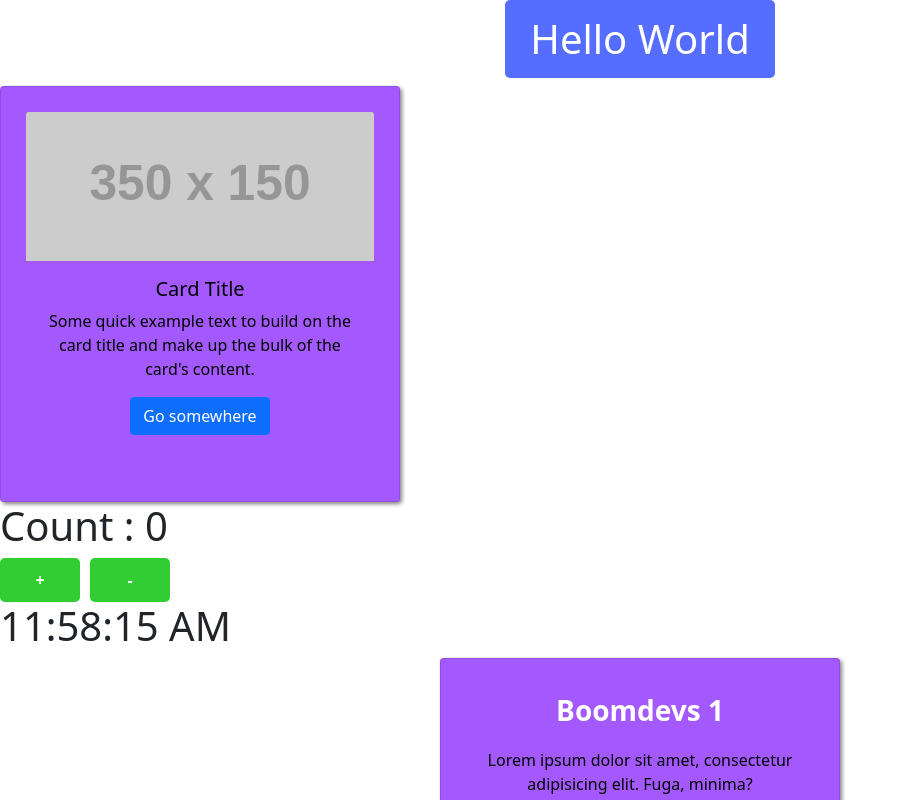
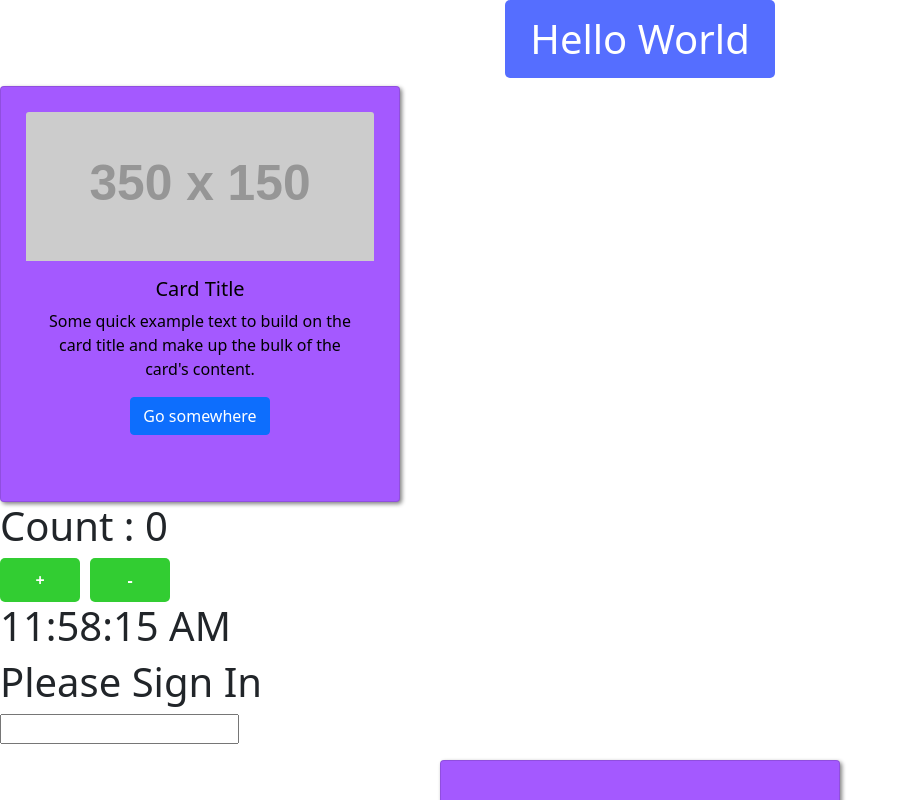
Before and after one commit to noruzzamanrubel/React, a React (Create React App) app: page / in a window 1280 px wide. Shown: the top 800 px of the page, without its empty margins (0-908 px from the left). Built offline with nearby package versions, Linux system fonts and the light colour scheme.

Commit message:
conditional reander and onchange event handler

```diff
--- a/src/App.js
+++ b/src/App.js
@@ -5,7 +5,8 @@ import Data from "./data.json";
 import { v4 as uuidv4 } from "uuid";
 import ReactBootstrap from "./components/React_Bootstrap/ReactBootstrap";
 import State from "./components/State";
-
+import Index from "./components/Conditional_Rendering/Index";
+import Onchange from "./components/Event_Handler/Onchange";
 const App = () => {
 
     let items = [];
@@ -41,6 +42,8 @@ const App = () => {
       <Heading />
       <ReactBootstrap />
       <State />
+      <Index />
+      <Onchange />
       {items}
     </div>
   )
--- /dev/null
+++ b/src/components/Conditional_Rendering/HomePage.js
@@ -0,0 +1,9 @@
+import React from 'react'
+
+const HomePage = () => {
+  return (
+    <h1>Welcome to Home Page</h1>
+  )
+}
+
+export default HomePage
--- /dev/null
+++ b/src/components/Conditional_Rendering/Index.js
@@ -0,0 +1,21 @@
+import React, { Component } from "react";
+import SignIn from "./SignIn";
+import HomePage from "./HomePage";
+
+export default class Index extends Component {
+  constructor(props) {
+    super(props);
+    this.state = {
+      IsLoginIn: false,
+    };
+  }
+
+  render() {
+    const { IsLoginIn } = this.state;
+
+    let content;
+    content = IsLoginIn ? <HomePage /> : <SignIn />;
+
+    return <div>{content}</div>;
+  }
+}
--- /dev/null
+++ b/src/components/Conditional_Rendering/SignIn.js
@@ -0,0 +1,9 @@
+import React from 'react'
+
+const SignIn = () => {
+  return (
+    <h1>Please Sign In </h1>
+  )
+}
+
+export default SignIn
--- /dev/null
+++ b/src/components/Event_Handler/Onchange.js
@@ -0,0 +1,25 @@
+import React, { Component } from "react";
+
+export default class Onchange extends Component {
+  constructor(props) {
+    super(props);
+
+    this.state = {
+      ChangeValue: "",
+    };
+  }
+  handleOnChange = (e) => {
+    this.setState({
+      ChangeValue: e.target.value,
+    });
+  };
+  render() {
+    const { ChangeValue } = this.state;
+    return (
+      <div>
+        <input type="text" onChange={this.handleOnChange} />
+        <p>{ChangeValue}</p>
+      </div>
+    );
+  }
+}
```
